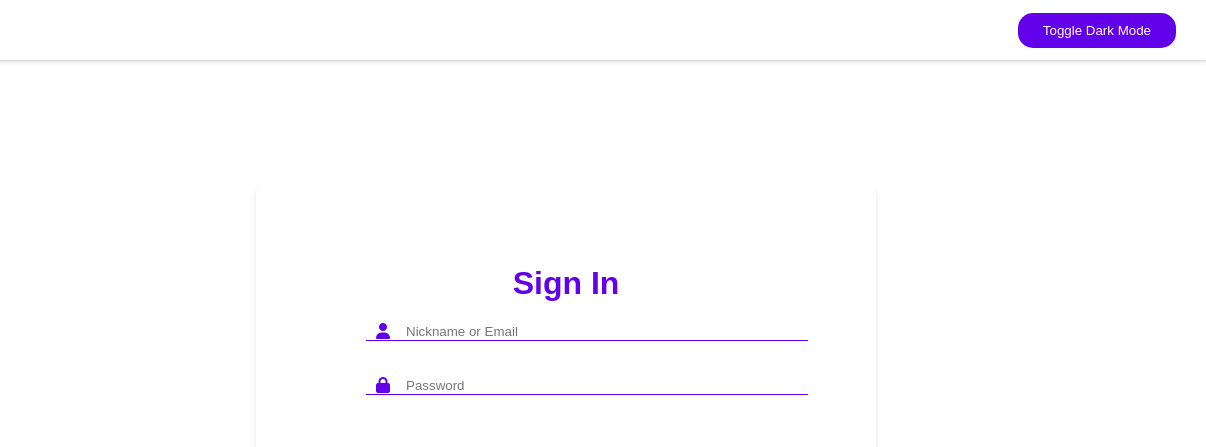
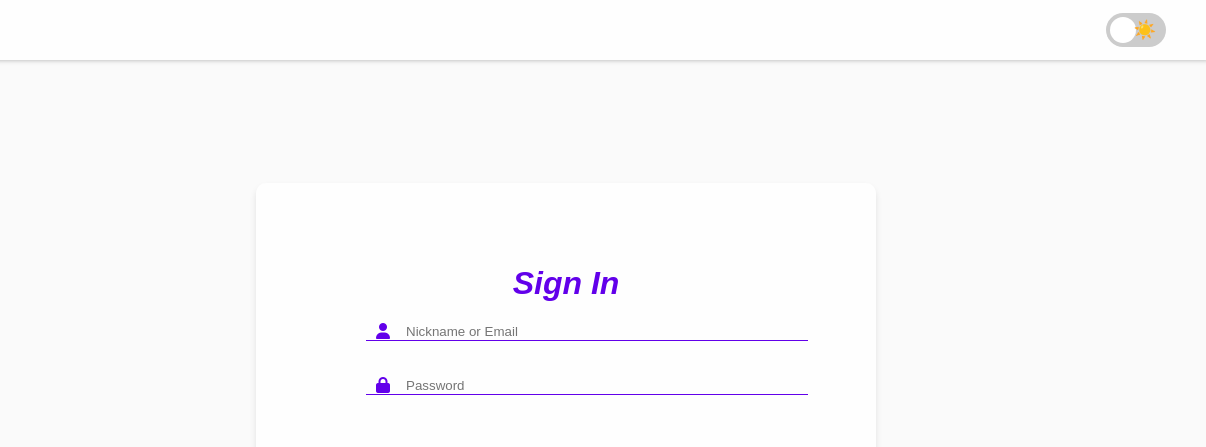
Before and after one commit to mohalnassery/real-time-forum, a plain HTML site: page frontend/index.html in a window 1280 px wide. Shown: the top 447 px of the page, 74-1280 px from the left. Drawn offline with Linux system fonts and the light colour scheme; no server answers.

Commit message:
more css changes. i like it more

```diff
--- a/Index.js
+++ b/Index.js
@@ -217,7 +217,7 @@ function displayPosts(posts) {
 
       postInfo.appendChild(top);
 
-      const title = document.createElement("h1");
+      const title = document.createElement("h2");
       title.textContent = post.title;
 
       // Include the postId in the URL when navigating to the post details page
--- a/frontend/css/components/nav.css
+++ b/frontend/css/components/nav.css
@@ -3,6 +3,10 @@ body {
   margin: 0;
   padding: 0;
   background-color: var(--background-color);
+}
+
+[data-theme="dark"] .logo {
+  filter: brightness(0) invert(1);
 }
 
 a {
@@ -47,6 +51,12 @@ a {
   background-color: var(--primary-color);
   color: white;
   border: 0;
+}
+
+.link-buttons:disabled {
+  background-color: #d3d3d3;
+  color: #a8a8a8;
+  cursor: not-allowed;
 }
 
 .burger-menu {
@@ -108,3 +118,63 @@ a {
     margin-top: 80px;
   }
 }
+
+.theme-switch {
+  position: relative;
+  display: inline-block;
+  width: 60px;
+  height: 34px;
+}
+
+.theme-switch input {
+  opacity: 0;
+  width: 0;
+  height: 0;
+}
+
+.slider {
+  position: absolute;
+  cursor: pointer;
+  top: 0;
+  left: 0;
+  right: 0;
+  bottom: 0;
+  background-color: #ccc;
+  transition: 0.4s;
+  border-radius: 34px;
+}
+
+.slider:before {
+  position: absolute;
+  content: "";
+  height: 26px;
+  width: 26px;
+  left: 4px;
+  bottom: 4px;
+  background-color: white;
+  transition: 0.4s;
+  border-radius: 50%;
+}
+
+input:checked + .slider {
+  background-color: #2196F3;
+}
+
+input:checked + .slider:before {
+  transform: translateX(26px);
+}
+
+.slider:after {
+  content: '☀️';
+  position: absolute;
+  right: 10px;
+  top: 50%;
+  transform: translateY(-50%);
+  font-size: 18px;
+}
+
+input:checked + .slider:after {
+  content: '🌙';
+  left: 10px;
+  right: auto;
+}
--- a/frontend/css/styles.css
+++ b/frontend/css/styles.css
@@ -2,8 +2,8 @@
     --primary-color: #6200ea;
     --primary-color-dark: #3700b3;
     --secondary-color: #03dac6;
-    --background-color: #ffffff;
-    --card-background-color: #ffffff;
+    --background-color: #fafafa;
+    --card-background-color: #ffffffcc;
     --text-color: #000000;
     --card-shadow: 0 4px 6px rgba(0, 0, 0, 0.1);
     --border-radius: 10px;
@@ -12,6 +12,7 @@
     --input-background: #f0f0f0;
     --input-border: #cccccc;
     --input-placeholder: #888888;
+
 }
 
 [data-theme="dark"] {
@@ -59,8 +60,12 @@ button:hover {
     background-color: var(--primary-color-dark);
 }
 
-h1, h2, h3, h4, h5, h6 {
+h1 {
     color: var(--primary-color);
+    font-style: italic;
+}
+h2 {
+    color: var(--text-color);
 }
 
 p {
--- a/frontend/js/components/home/posts.js
+++ b/frontend/js/components/home/posts.js
@@ -140,7 +140,7 @@ function displayPosts(posts) {
 
       postInfo.appendChild(top);
 
-      const title = document.createElement("h1");
+      const title = document.createElement("h2");
       title.textContent = post.title;
 
       // Include the postId in the URL when navigating to the post details page
--- a/frontend/js/components/nav.js
+++ b/frontend/js/components/nav.js
@@ -8,6 +8,10 @@ export function createNavBar(navbar) {
                 <img src="/assets/logo.png" alt="Logo" class="logo" style="height: 50px; width: auto;">
             </a>
             <div class="user-auth">
+                <label class="theme-switch">
+                    <input type="checkbox" id="theme-toggle">
+                    <span class="slider"></span>
+                </label>
                 <div class="notification-icon" hidden>
                     <i class="fa-solid fa-bell"></i>
                     <div class="notification-dropdown">
@@ -22,7 +26,6 @@ export function createNavBar(navbar) {
                     <p id="nickname">
                     </p>
                 </div>
-                <button class="link-buttons" id="theme-toggle">Toggle Dark Mode</button>
             </div>
         </div>
     `;
@@ -72,7 +75,7 @@ export function createNavBar(navbar) {
     });
 
     // Add event listener for theme toggle
-    document.getElementById("theme-toggle").addEventListener("click", () => {
+    document.getElementById("theme-toggle").addEventListener("change", () => {
         const currentTheme = document.body.getAttribute("data-theme");
         const newTheme = currentTheme === "dark" ? "light" : "dark";
         document.body.setAttribute("data-theme", newTheme);
@@ -82,6 +85,7 @@ export function createNavBar(navbar) {
     // Set the initial theme based on localStorage
     const savedTheme = localStorage.getItem("theme") || "light";
     document.body.setAttribute("data-theme", savedTheme);
+    document.getElementById("theme-toggle").checked = savedTheme === "dark";
 }
 
 let isLoggedIn = false; // Variable to track login status
--- a/frontend/js/pages/postDetails_page.js
+++ b/frontend/js/pages/postDetails_page.js
@@ -18,7 +18,7 @@ export async function initPostDetails(app, postId) {
       </div>
 
       <div class="content-section">
-        <h1 id="post-title">Title Of Post</h1>
+        <h2 id="post-title">Title Of Post</h2>
         <img id="post-image" src="" alt="Post Image" style="max-width: 100%; height: auto; margin-bottom: 20px; display: none;">
         <p id="post-body"></p>
       </div>
```
Also changed, not shown: 1 other file.
